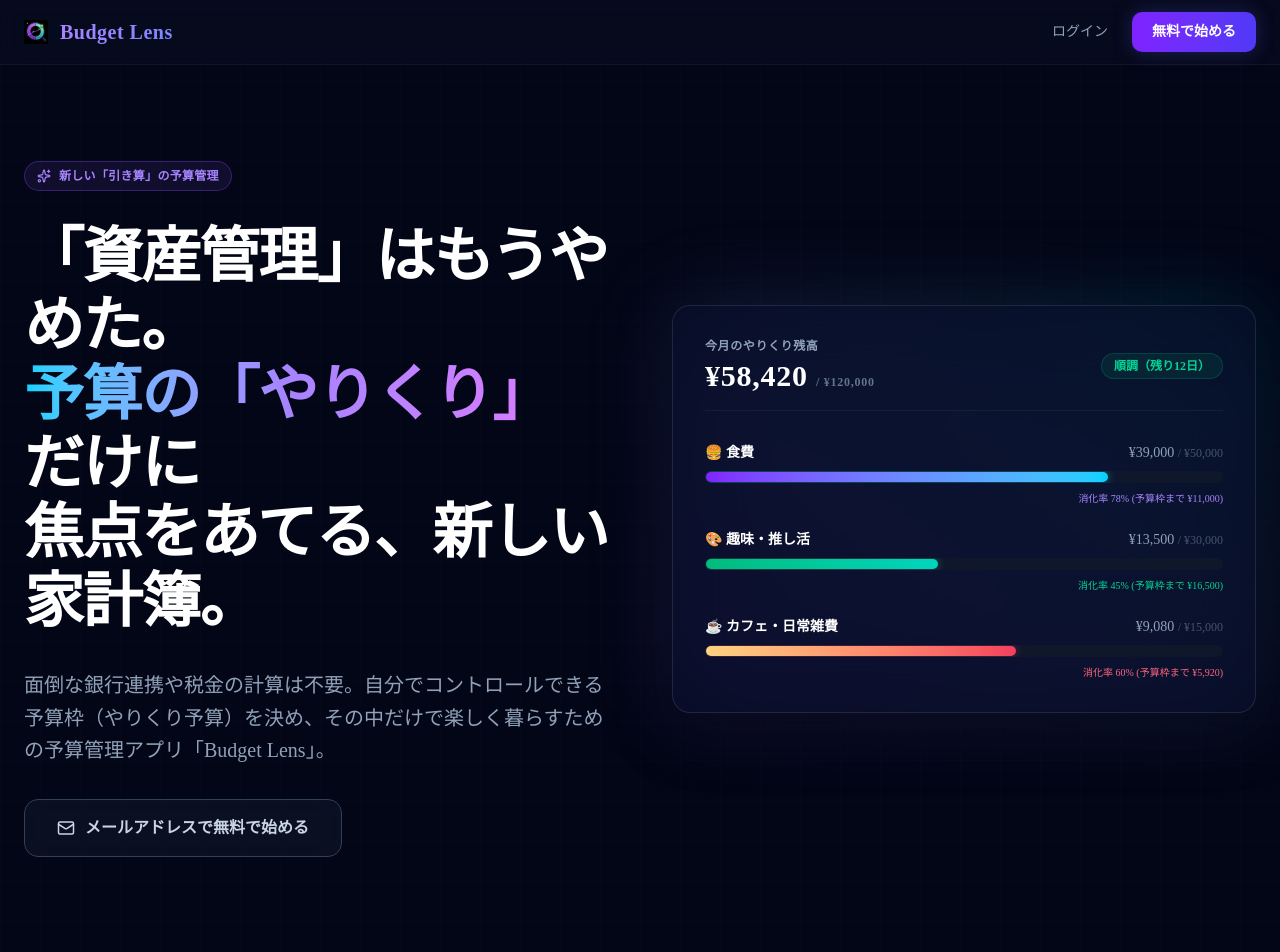
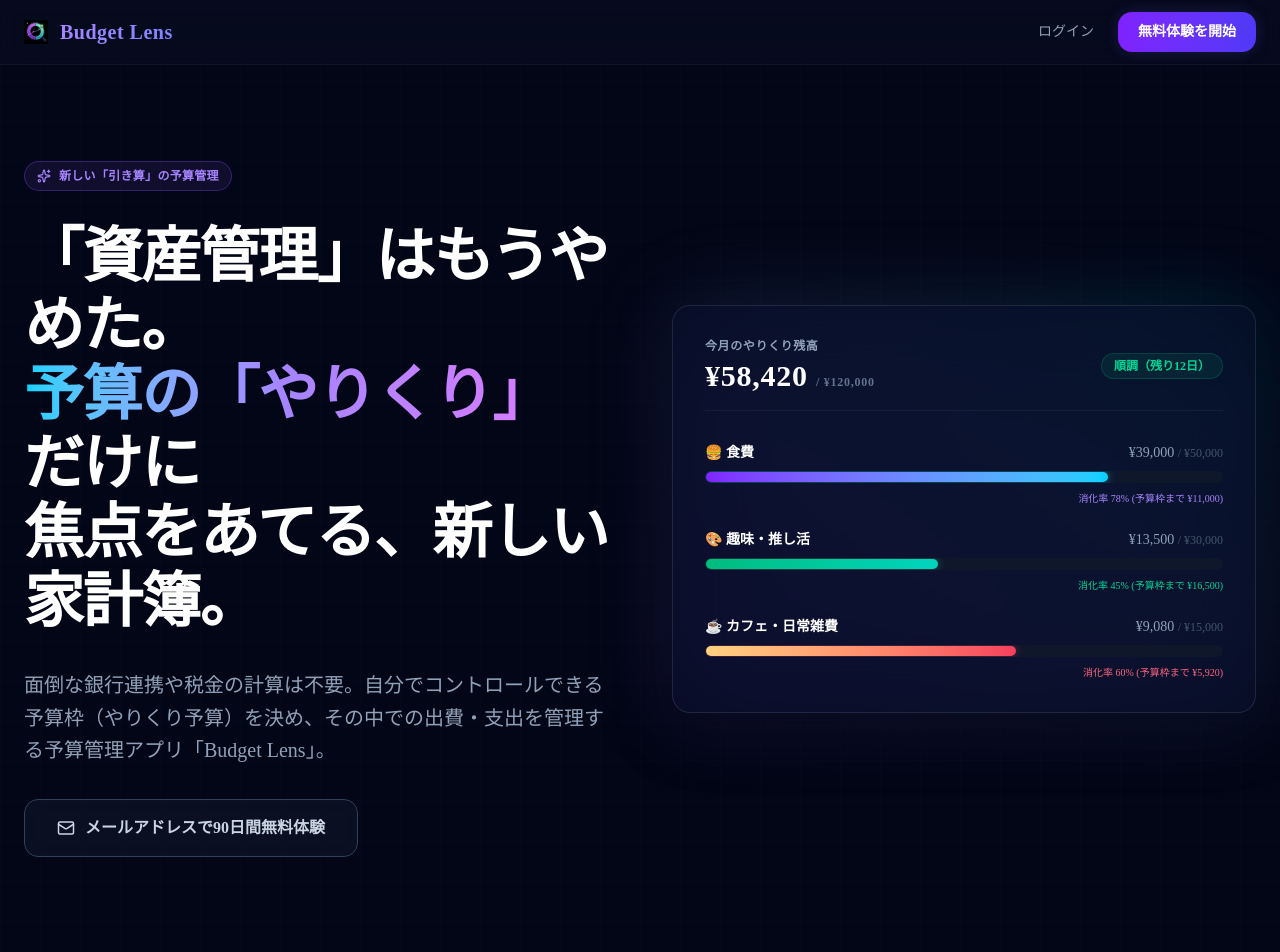
Before and after one commit to Temmy3620/budget-lens, a Next.js app: page / in a window 1280 px wide. Shown: the top 952 px of the page. Built offline with nearby package versions, Linux system fonts and the light colour scheme; no server answers.

Commit message:
ランディングページ修正完了

```diff
--- a/src/app/page.tsx
+++ b/src/app/page.tsx
@@ -65,9 +65,9 @@ export default async function LandingPage() {
 						</Link>
 						<Link
 							href="/login?mode=signup"
-							className="relative inline-flex items-center justify-center px-5 py-2.5 rounded-lg text-sm font-semibold text-white overflow-hidden bg-gradient-to-r from-violet-600 to-indigo-600 shadow-[0_0_20px_rgba(99,102,241,0.25)] hover:shadow-[0_0_30px_rgba(99,102,241,0.4)] transition-all duration-300 cursor-pointer"
+							className="rounded-xl bg-gradient-to-r from-violet-600 to-indigo-600 px-5 py-2.5 text-sm font-semibold text-white shadow-[0_0_15px_rgba(99,102,241,0.2)] hover:from-violet-500 hover:to-indigo-500 hover:scale-[1.02] active:scale-[0.98] transition-all duration-200 cursor-pointer"
 						>
-							無料で始める
+							無料体験を開始
 						</Link>
 					</nav>
 				</div>
@@ -92,7 +92,7 @@ export default async function LandingPage() {
 							焦点をあてる、新しい家計簿。
 						</h1>
 						<p className="text-slate-400 text-lg md:text-xl leading-relaxed max-w-2xl mx-auto lg:mx-0 font-medium">
-							面倒な銀行連携や税金の計算は不要。自分でコントロールできる予算枠（やりくり予算）を決め、その中だけで楽しく暮らすための予算管理アプリ「Budget
+							面倒な銀行連携や税金の計算は不要。自分でコントロールできる予算枠（やりくり予算）を決め、その中での出費・支出を管理する予算管理アプリ「Budget
 							Lens」。
 						</p>
 
@@ -102,7 +102,7 @@ export default async function LandingPage() {
 								className="w-full sm:w-auto flex items-center justify-center gap-2.5 rounded-xl border border-slate-700 bg-slate-900/60 backdrop-blur-md px-8 py-4 text-base font-semibold text-slate-300 hover:text-white hover:border-slate-500 hover:bg-slate-800/80 transition-all duration-200 cursor-pointer"
 							>
 								<Mail className="h-4.5 w-4.5" />
-								メールアドレスで無料で始める
+								メールアドレスで90日間無料体験
 							</Link>
 						</div>
 					</div>
@@ -324,7 +324,7 @@ export default async function LandingPage() {
 								</div>
 								<h3 className="text-lg font-bold text-white">ログイン</h3>
 								<p className="text-slate-400 text-sm leading-relaxed">
-									Google認証またはメールアドレスで10秒でご自身のプライベートスペースを開設できます。
+									メールアドレスで10秒でご自身のプライベートスペースを開設できます。
 								</p>
 							</div>
 
@@ -400,31 +400,31 @@ export default async function LandingPage() {
 						</div>
 
 						<div className="max-w-md mx-auto">
-							<div className="rounded-3xl border-2 border-violet-500 bg-[#090e29] p-8 shadow-[0_0_40px_rgba(124,58,237,0.15)] relative">
-								<div className="absolute top-0 right-8 -translate-y-1/2 px-4 py-1 rounded-full bg-violet-600 text-xs font-bold text-white tracking-wider">
-									人気
-								</div>
-
+							<div className="rounded-3xl border-2 border-violet-500 bg-[#090e29] p-8 shadow-[0_0_40px_rgba(124,58,237,0.15)]">
 								<div className="space-y-6">
 									<div>
 										<h3 className="text-2xl font-bold text-white">
-											Free (永久無料)
+											スタンダードプラン
 										</h3>
 										<p className="text-slate-400 text-xs mt-1">
-											日々のやりくりを美しく可視化する基本プラン
+											日々のやりくりを美しく可視化するすべての機能
 										</p>
 									</div>
 
 									<div className="flex items-baseline text-white">
 										<span className="text-4xl font-extrabold tracking-tight">
-											¥0
+											¥150
 										</span>
 										<span className="ml-1 text-sm font-semibold text-slate-500">
-											/ 永久無料
+											/ 月額 (初回90日間無料)
 										</span>
 									</div>
 
 									<ul className="space-y-4 border-t border-white/5 pt-6 text-sm text-slate-300">
+										<li className="flex items-center gap-3 font-semibold text-violet-400">
+											<span className="text-violet-400 font-bold">✓</span>
+											初回90日間無料トライアル
+										</li>
 										<li className="flex items-center gap-3">
 											<span className="text-violet-400 font-bold">✓</span>
 											予算カテゴリ数無制限
@@ -443,7 +443,7 @@ export default async function LandingPage() {
 										</li>
 										<li className="flex items-center gap-3">
 											<span className="text-violet-400 font-bold">✓</span>
-											セキュアなGoogleアカウント/メール認証
+											セキュアなメールアドレス・パスワード認証
 										</li>
 									</ul>
 
@@ -451,7 +451,7 @@ export default async function LandingPage() {
 										href="/login?mode=signup"
 										className="flex w-full justify-center rounded-xl bg-gradient-to-r from-violet-600 to-indigo-600 px-4 py-3.5 text-sm font-semibold text-white shadow-[0_0_20px_rgba(99,102,241,0.3)] hover:from-violet-500 hover:to-indigo-500 transition-all duration-200 text-center cursor-pointer"
 									>
-										今すぐ無料で始める
+										90日間無料で試してみる
 									</Link>
 								</div>
 							</div>
@@ -477,7 +477,7 @@ export default async function LandingPage() {
 								href="/login?mode=signup"
 								className="inline-flex items-center justify-center gap-3 rounded-xl bg-gradient-to-r from-[#00d2ff] to-[#0066ff] px-10 py-5 text-lg font-bold text-white shadow-[0_0_30px_rgba(0,210,255,0.4)] hover:from-[#00e1ff] hover:to-[#0077ff] hover:scale-[1.02] active:scale-[0.98] transition-all duration-300 cursor-pointer"
 							>
-								無料で今すぐ体験する
+								90日間無料で試してみる
 								<ChevronRight className="h-5 w-5" />
 							</Link>
 						</div>
```
